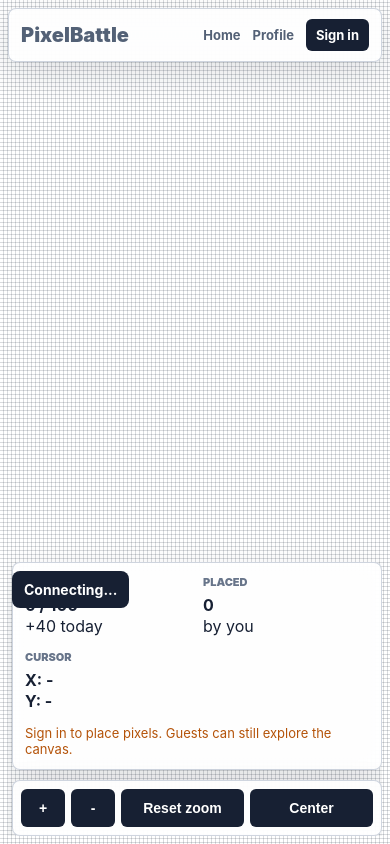
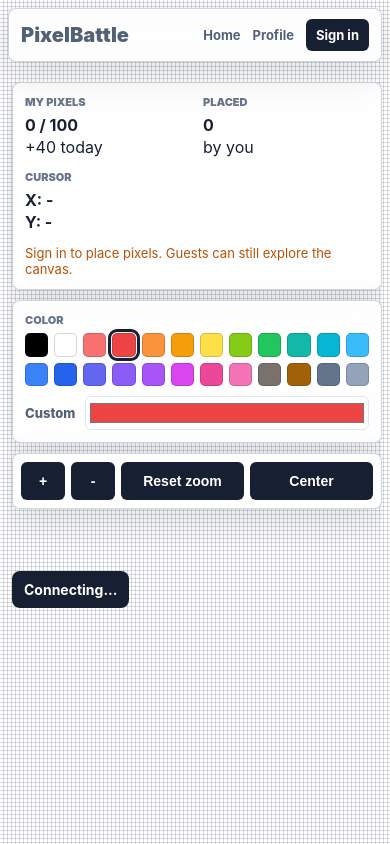
Before and after one commit to amiktalgat/Amik, a React (Vite) app: page /battle in a window 390 px wide. Built offline with nearby package versions, Linux system fonts and the light colour scheme; no server answers; the database is empty.

Commit message:
restore battle color palette

```diff
--- a/src/pages/battle.css
+++ b/src/pages/battle.css
@@ -90,11 +90,12 @@
   right: 12px;
   bottom: 12px;
   display: grid;
-  align-content: end;
+  align-content: start;
   gap: 10px;
   width: min(340px, calc(100vw - 24px));
   overflow-y: auto;
   padding-left: 4px;
+  padding-bottom: 4px;
 }
 
 .battle-panel {
@@ -276,9 +277,12 @@
     grid-template-columns: 1fr 1fr;
   }
 
-  .battle-palette,
   .battle-minimap {
     display: none;
+  }
+
+  .battle-swatches {
+    grid-template-columns: repeat(12, 1fr);
   }
 
   .battle-toast {
```
